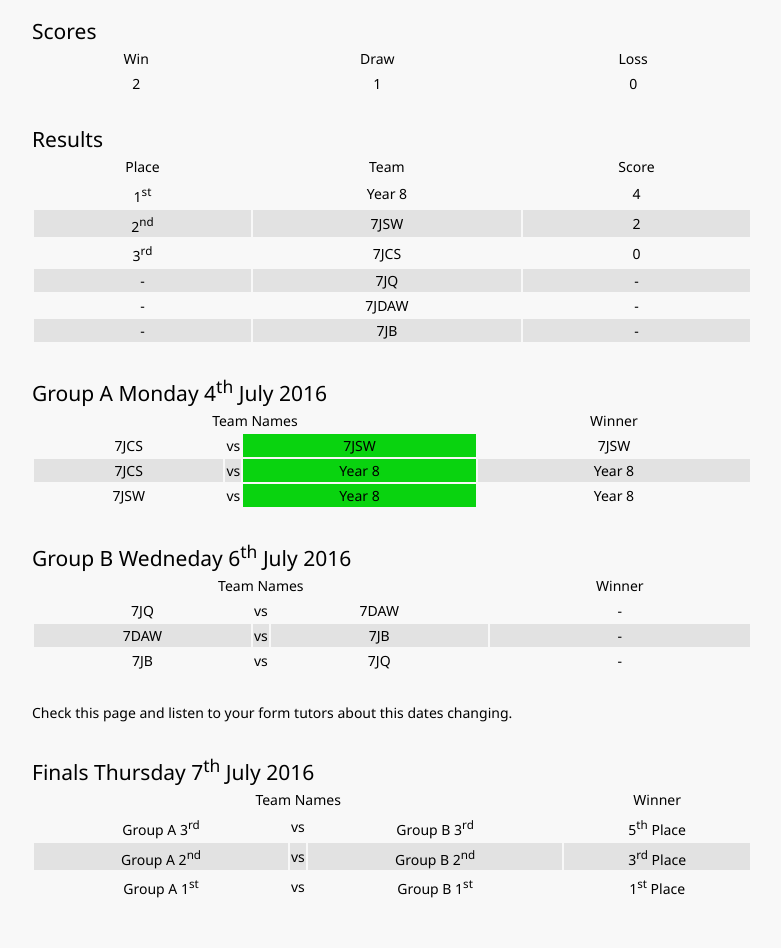
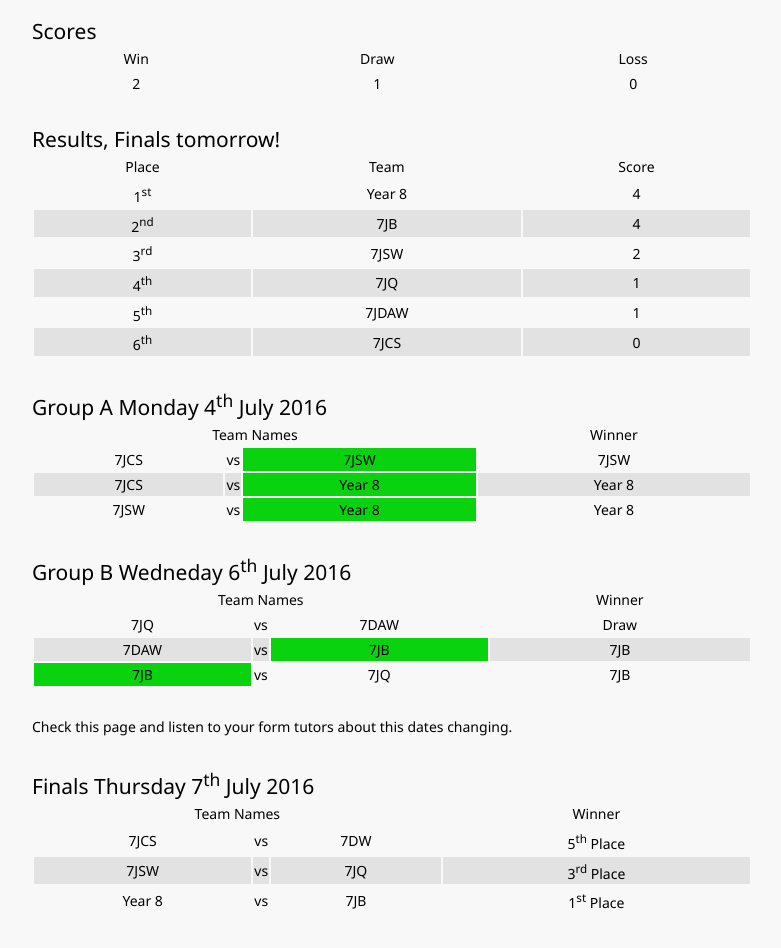
Before and after one commit to BirkdaleHigh/birkdalehigh.github.io, a plain HTML site: page robots.html in a window 1280 px wide. Shown: the part 340-1288 px from the top of the page, without its empty margins (248-1029 px from the left). Drawn offline with Linux system fonts and the light colour scheme.

Commit message:
Groub B Scores, league table update and finalists

```diff
--- a/robots.html
+++ b/robots.html
@@ -45,7 +45,7 @@
         </tr>
       </table>
       <table>
-          <caption>Results</caption>
+          <caption>Results, Finals tomorrow!</caption>
           <tr>
               <th>Place</th>
               <th>Team</th>
@@ -58,28 +58,28 @@
           </tr>
           <tr>
               <td>2<sup>nd</sup></td>
+              <td>7JB</td>
+              <td>4</td>
+          </tr>
+          <tr>
+              <td>3<sup>rd</sup></td>
               <td>7JSW</td>
               <td>2</td>
           </tr>
           <tr>
-              <td>3<sup>rd</sup></td>
+              <td>4<sup>th</sup></td>
+              <td>7JQ</td>
+              <td>1</td>
+          </tr>
+          <tr>
+              <td>5<sup>th</sup></td>
+              <td>7JDAW</td>
+              <td>1</td>
+          </tr>
+          <tr>
+              <td>6<sup>th</sup></td>
               <td>7JCS</td>
               <td>0</td>
-          </tr>
-          <tr>
-              <td>-</td>
-              <td>7JQ</td>
-              <td>-</td>
-          </tr>
-          <tr>
-              <td>-</td>
-              <td>7JDAW</td>
-              <td>-</td>
-          </tr>
-          <tr>
-              <td>-</td>
-              <td>7JB</td>
-              <td>-</td>
           </tr>
       </table>
 
@@ -119,19 +119,19 @@
               <td>7JQ</td>
               <td width=1em>vs</td>
               <td>7DAW</td>
-              <td>-</td>
+              <td>Draw</td>
           </tr>
           <tr>
               <td>7DAW</td>
               <td width=1em>vs</td>
+              <td class="green">7JB</td>
               <td>7JB</td>
-              <td>-</td>
           </tr>
           <tr>
-              <td>7JB</td>
+              <td class="green">7JB</td>
               <td width=1em>vs</td>
               <td>7JQ</td>
-              <td>-</td>
+              <td>7JB</td>
           </tr>
       </table>
 
@@ -144,21 +144,21 @@
               <th>Winner</th>
           </tr>
           <tr>
-              <td>Group A 3<sup>rd</sup></td>
+              <td>7JCS</td>
               <td width=1em>vs</td>
-              <td>Group B 3<sup>rd</sup></td>
+              <td>7DW</td>
               <td>5<sup>th</sup> Place</td>
           </tr>
           <tr>
-              <td>Group A 2<sup>nd</sup></td>
+              <td>7JSW</td>
               <td width=1em>vs</td>
-              <td>Group B 2<sup>nd</sup></td>
+              <td>7JQ</td>
               <td>3<sup>rd</sup> Place</td>
           </tr>
           <tr>
-              <td>Group A 1<sup>st</sup></td>
+              <td>Year 8</td>
               <td width=1em>vs</td>
-              <td>Group B 1<sup>st</sup></td>
+              <td>7JB</td>
               <td>1<sup>st</sup> Place</td>
           </tr>
       </table>
```
